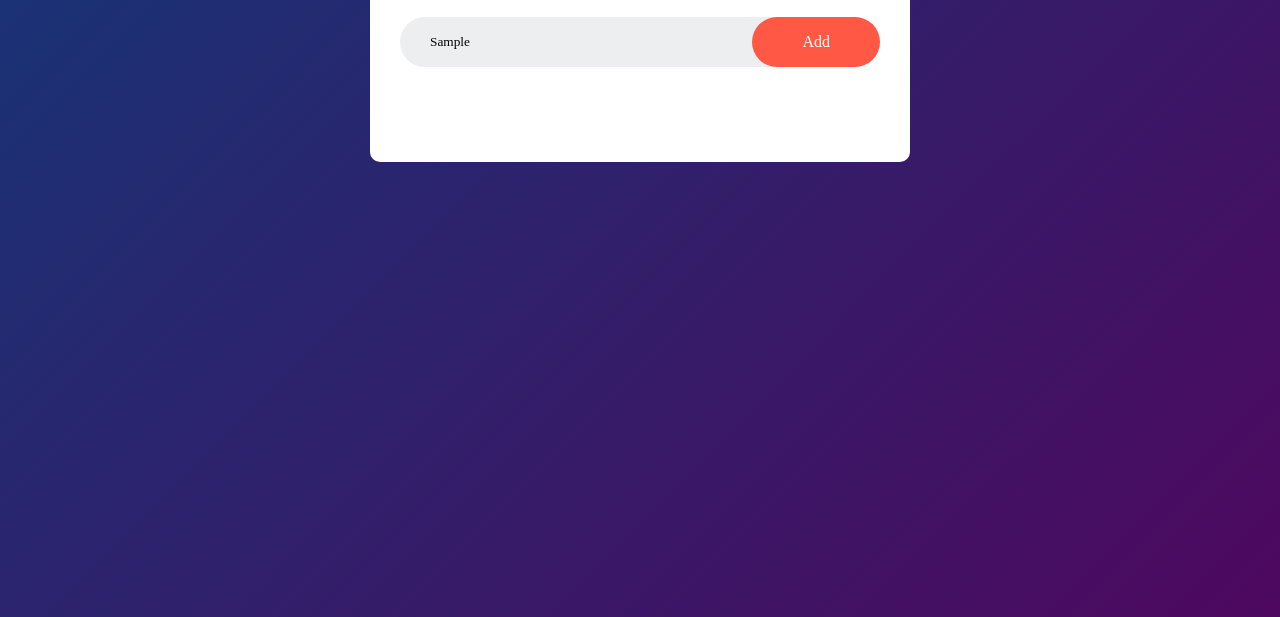
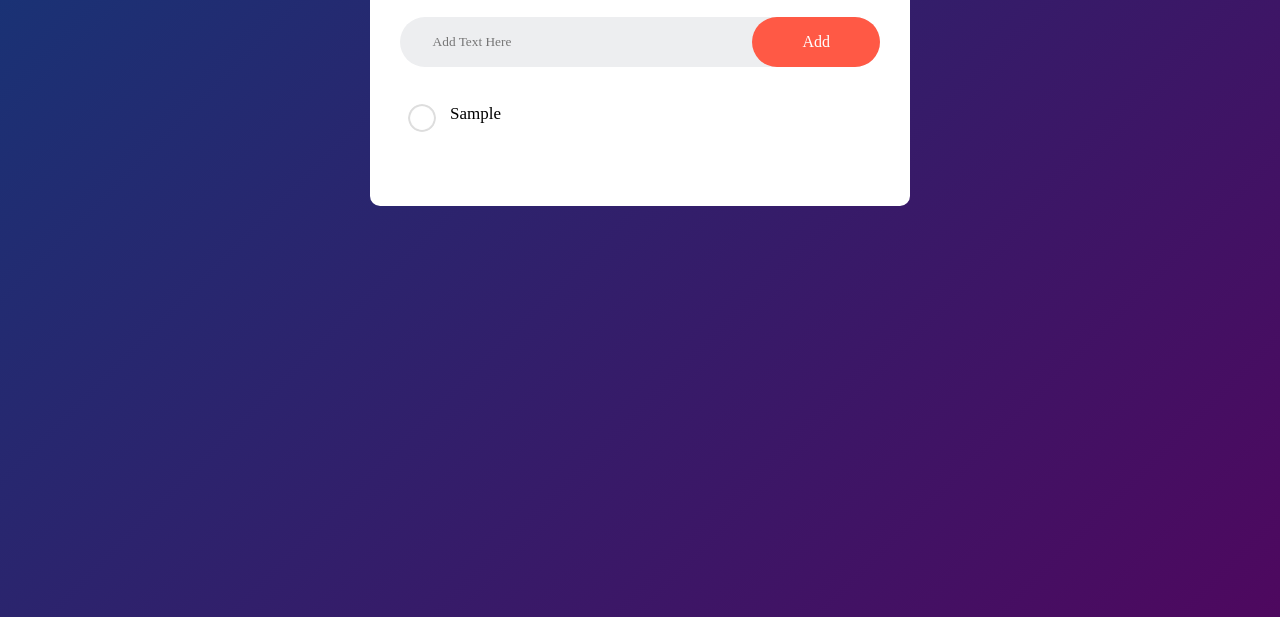
Before and after one commit to Gmania-digital/To-do-list-app, a plain HTML site: page index.html in a window 1280 px wide. Both pictures are taken after typing "Sample" into the empty fields and a click on the button "Add". Shown: the part 183-800 px from the top of the page. Drawn offline with Linux system fonts and the light colour scheme.

Commit message:
Updated code to create new task

```diff
--- a/index.html
+++ b/index.html
@@ -13,15 +13,21 @@
         <div class="todo-app">
             <h2> To-Do List <img src="images/icon.png"> </h2>
             <div class="row">
-      <input type="text" id= "input-box" placeholder=" Add Text Here">
-      <button>Add</button>
+                <input type="text" id="input-box" placeholder=" Add Text Here">
+                <button onclick="addTask()">Add</button>
 
-   </div>
+            </div>
+
+            <ul id="list-container">
+                <!--  <li class='checked'>Task 1</li>
+                <li>Task 2</li>
+                <li>Task 3</li> -->
+            </ul>
         </div>
 
 
     </div>
-
+<script src="script.js"></script>
 </body>
 
 </html>
--- /dev/null
+++ b/script.js
@@ -0,0 +1,15 @@
+const inputBox = document.getElementById("input-box");
+const listContainer = document.getElementById("list-container");
+
+function addTask() {
+    if (inputBox.value === '') {
+        alert("Please write something!");
+
+    } else {
+
+        let li = document.createElement("li");
+        li.innerHTML = inputBox.value;
+        listContainer.appendChild(li);
+    }
+    inputBox.value='';
+}
--- a/style.css
+++ b/style.css
@@ -1,18 +1,19 @@
-*{
+* {
     margin: 0;
     padding: 0;
     font-family: "poppins', sans-serif";
     box-sizing: border-box;
 }
 
-.container{
-     width: 100%;
+.container {
+    width: 100%;
     min-height: 100Vh;
     background: linear-gradient(135deg, #153677, #4e085f);
     padding: 10px;
 
 }
-.todo-app{
+
+.todo-app {
     width: 100%;
     max-width: 540px;
     background: #fff;
@@ -21,17 +22,20 @@
     border-radius: 10px;
 
 }
-.todo-app h2{
+
+.todo-app h2 {
     color: #002765;
     display: flex;
     align-items: center;
     margin-bottom: 20px;
 }
-.todo-app h2 img{
+
+.todo-app h2 img {
     width: 30px;
     margin-left: 10px;
 }
-.row{
+
+.row {
     display: flex;
     align-items: center;
     justify-content: space-between;
@@ -41,7 +45,8 @@
     margin-bottom: 25px;
 
 }
-input{
+
+input {
     flex: 1;
     border: none;
     outline: none;
@@ -49,7 +54,8 @@ input{
     padding: 10px;
     font-weight: 14px;
 }
-button{
+
+button {
     border: none;
     outline: none;
     padding: 16px 50px;
@@ -61,3 +67,36 @@ button{
 
 
 }
+
+ul li {
+    list-style: none;
+    font-size: 17px;
+    padding: 12px 8px 12px 50px;
+    user-select: none;
+    cursor: pointer;
+    position: relative;
+}
+
+ul li::before {
+    content: '';
+    position: absolute;
+    height: 28px;
+    width: 28px;
+    border-radius: 50%;
+    background-image: url(images/unchecked.png);
+    background-size: cover;
+    background-position: center;
+    top: 12px;
+    left: 8px;
+
+}
+
+ul li.checked {
+    color: #555;
+    text-decoration: line-through;
+
+}
+
+ul li.checked::before {
+    background-image: url(images/checked.png);
+}
```
